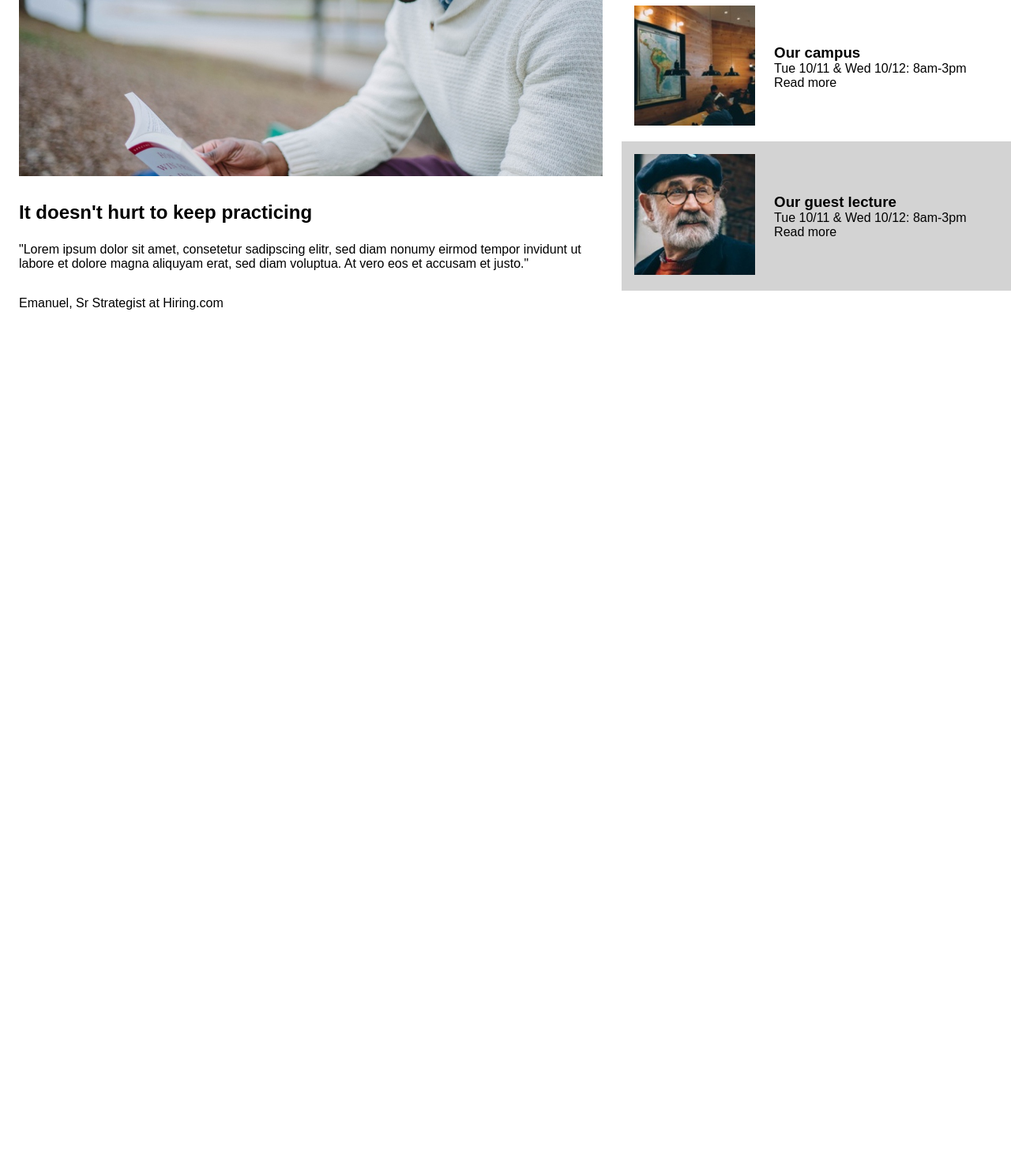
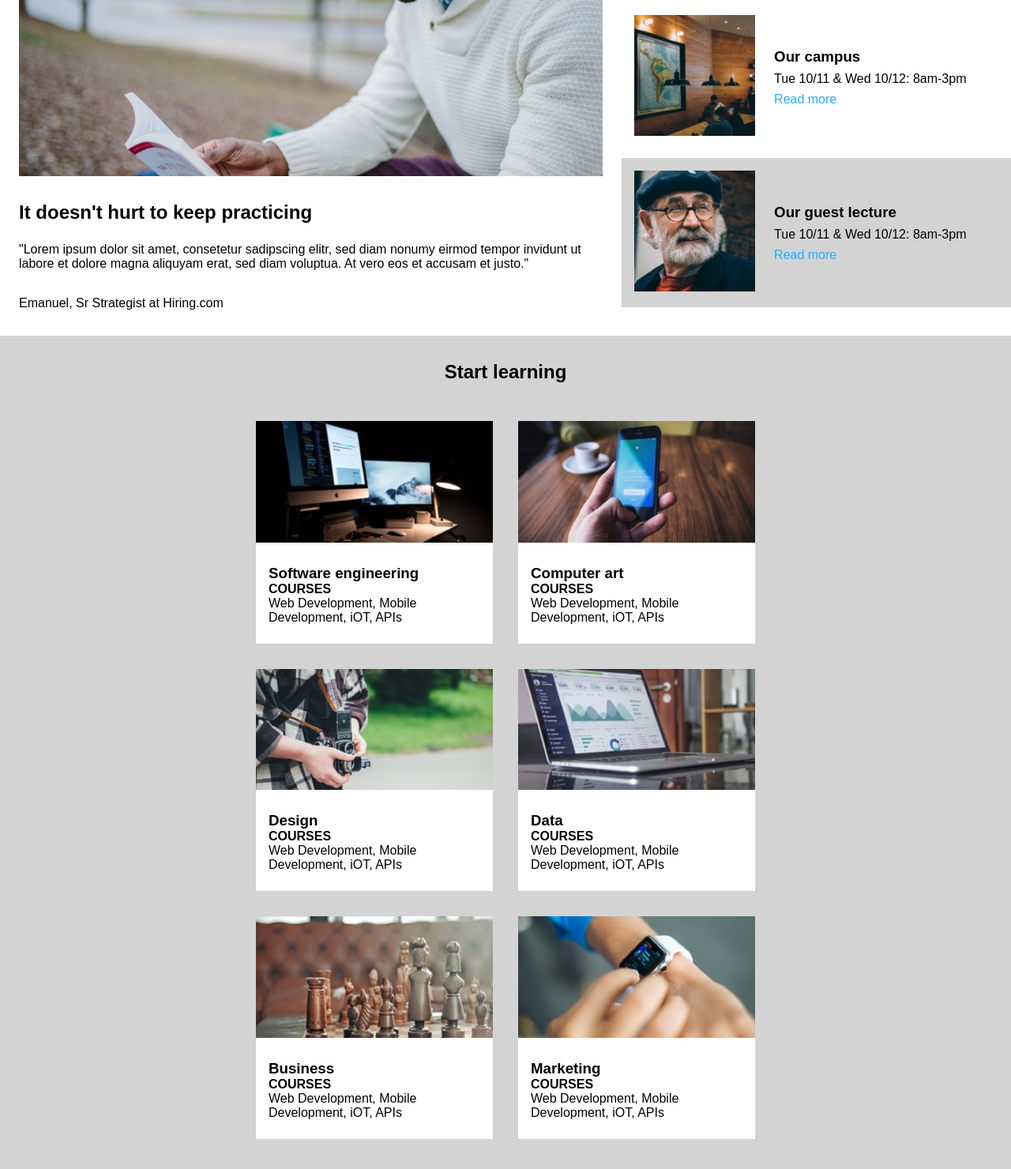
Before and after one commit to felixbeneke/colmar_academy, a plain HTML site: page index.html in a window 1280 px wide. Shown: the part 910-2390 px from the top of the page at 79% size. Before the commit the page ends 1335 px from the top, so only its background shows below. Drawn offline with Linux system fonts and the light colour scheme.

Commit message:
courses added

```diff
--- a/index.html
+++ b/index.html
@@ -73,6 +73,59 @@
                 </div>
             </div>
         </div>
+        <div class="startLearning">
+            <h2>Start learning</h2>
+            <div class="courses">
+                <div class="courseElement course1">
+                    <img src="./resources/images/course-software.jpg" alt="">
+                    <div class="courseText">
+                        <h3 class="courseHeading">Software engineering</h3>
+                        <h4 class="courseHeading">COURSES</h4>
+                        <p class="courseDescription">Web Development, Mobile Development, iOT, APIs</p>
+                    </div>
+                </div>
+                <div class="courseElement course2">
+                    <img src="./resources/images/course-computer-art.jpg" alt="">
+                    <div class="courseText">
+                        <h3 class="courseHeading">Computer art</h3>
+                        <h4 class="courseHeading">COURSES</h4>
+                        <p class="courseDescription">Web Development, Mobile Development, iOT, APIs</p>
+                    </div>
+                </div>
+                <div class="courseElement course3">
+                    <img src="./resources/images/course-design.jpg" alt="">
+                    <div class="courseText">
+                        <h3 class="courseHeading">Design</h3>
+                        <h4 class="courseHeading">COURSES</h4>
+                        <p class="courseDescription">Web Development, Mobile Development, iOT, APIs</p>
+                    </div>
+                </div>
+                <div class="courseElement course4">
+                    <img src="./resources/images/course-data.jpg" alt="">
+                    <div class="courseText">
+                        <h3 class="courseHeading">Data</h3>
+                        <h4 class="courseHeading">COURSES</h4>
+                        <p class="courseDescription">Web Development, Mobile Development, iOT, APIs</p>
+                    </div>
+                </div>
+                <div class="courseElement course5">
+                    <img src="./resources/images/course-business.jpg" alt="">
+                    <div class="courseText">
+                        <h3 class="courseHeading">Business</h3>
+                        <h4 class="courseHeading">COURSES</h4>
+                        <p class="courseDescription">Web Development, Mobile Development, iOT, APIs</p>
+                    </div>
+                </div>
+                <div class="courseElement course6">
+                    <img src="./resources/images/course-marketing.jpg" alt="">
+                    <div class="courseText">
+                        <h3 class="courseHeading">Marketing</h3>
+                        <h4 class="courseHeading">COURSES</h4>
+                        <p class="courseDescription">Web Development, Mobile Development, iOT, APIs</p>
+                    </div>
+                </div>
+            </div>
+        </div>
     </main>
 </body>
 </html>
--- a/resources/css/style.css
+++ b/resources/css/style.css
@@ -86,6 +86,9 @@ p.person {
 div.topics {
     width: 40%;
     margin: 32px 0;
+    display: flex;
+    flex-direction: column;
+    justify-content: space-around;
 }
 
 .topic {
@@ -102,9 +105,30 @@ div.topics {
     margin-top: 16px;
 }
 
+h3.heading {
+    margin-bottom: 8px;
+}
+
+p.date {
+    margin-bottom: 8px;
+}
+p.readmore {
+    color: rgb(38, 172, 255);
+}
+
 .imageContainer {
     width: 35%;
     height: auto;
+}
+
+div.startLearning {
+    display: flex;
+    flex-direction: column;
+    justify-content: center;
+    width: 100%;
+    padding: 32px 72px;
+    background-color: lightgray;
+    align-items: center;
 }
 
 img.image {
@@ -122,3 +146,25 @@ img.image {
 div.selected {
     background-color: lightgray;
 }
+
+div.courseElement {
+    background-color: white;
+    margin: 16px;
+    width: 300px;
+}
+div.courseText {
+    padding: 24px 16px;
+}
+
+div.courses {
+    display: flex;
+    justify-content: center;
+    width: 100%;
+    padding: 32px 72px;
+    flex-wrap: wrap;
+}
+
+.courseElement img {
+    height: auto;
+    width: 100%;
+}
```
